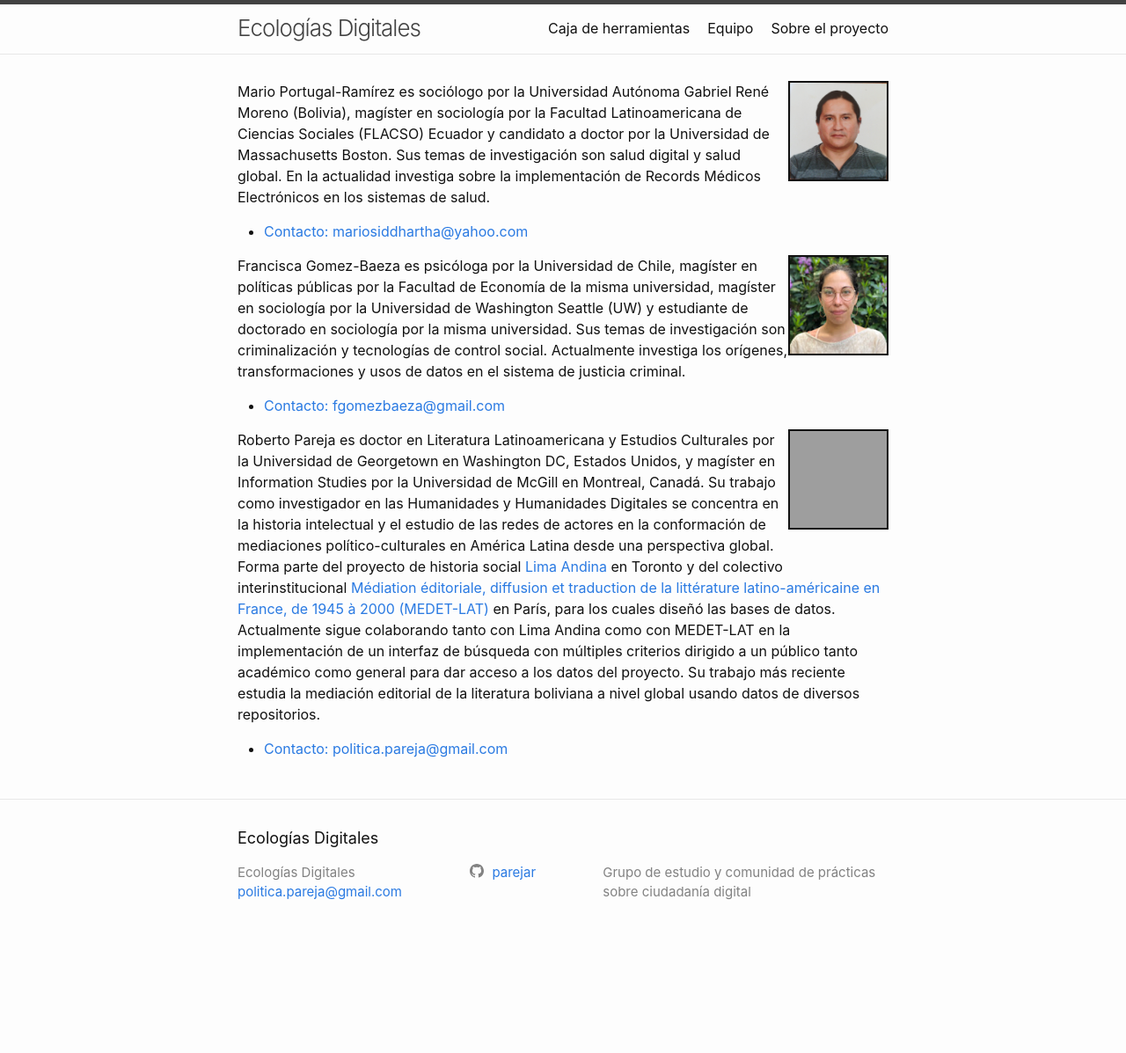
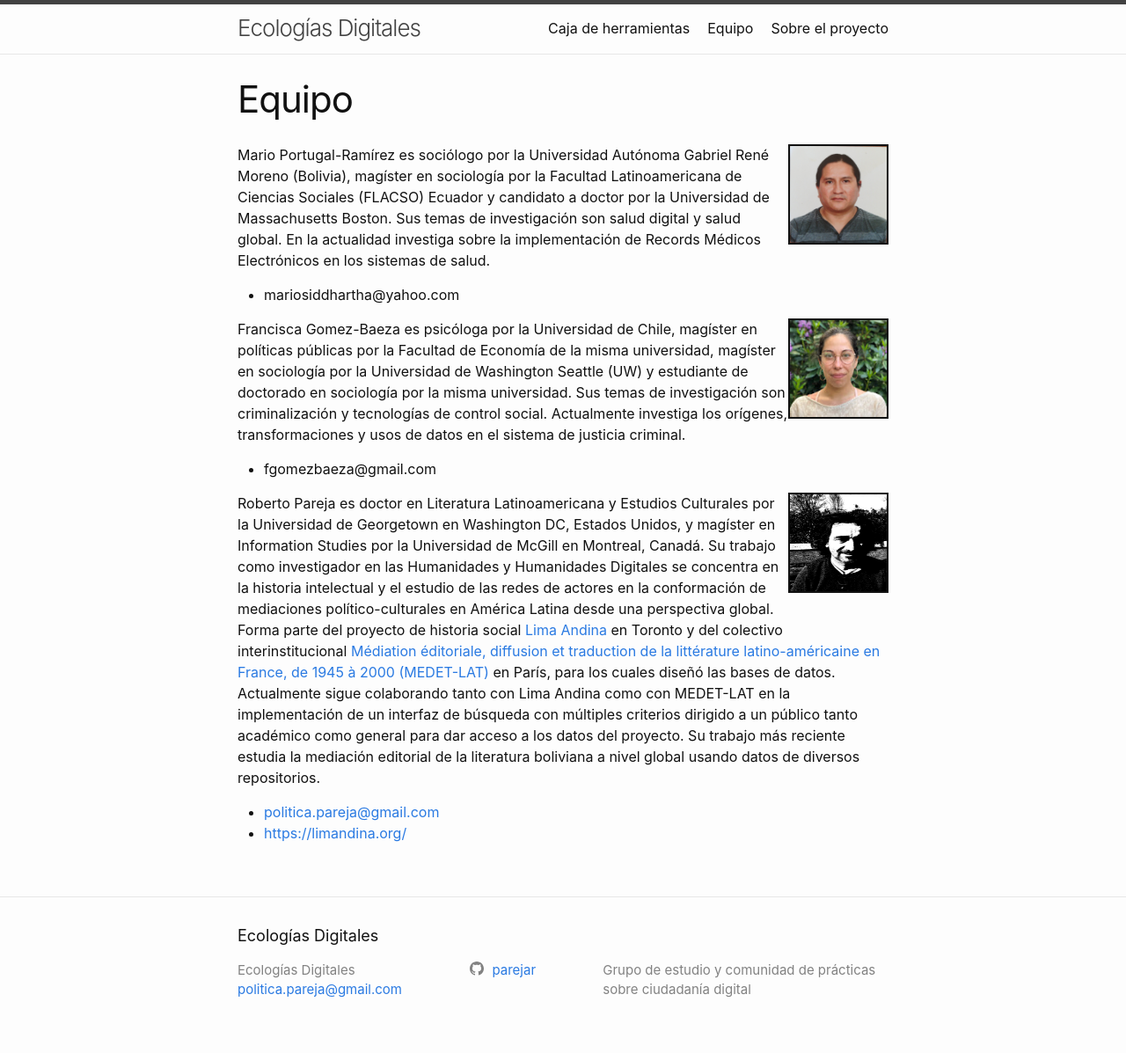
Before and after one commit to parejar/parejar.github.io, a Jekyll site: the page built from docs/_pages/equipo.markdown, in a window 1280 px wide. Shown: the whole page at 88% size. Built offline with Jekyll 4.4.1, drawn with Linux system fonts in a browser that asks for light colours; before the commit the page ends 1086 px from its top, so only the background shows below that; grey boxes are pictures that could not be loaded.

Commit message:
equipo.markdown update

```diff
--- a/docs/_data/members.yml
+++ b/docs/_data/members.yml
@@ -4,3 +4,4 @@
   email: 'fgomezbaeza@gmail.com'
 - name: 'Roberto Pareja'
   email: 'politica.pareja@gmail.com'
+  link: 'https://limandina.org/'
--- a/docs/_layouts/home.html
+++ b/docs/_layouts/home.html
@@ -5,9 +5,11 @@ layout: default
   {%- if page.title -%}
     <h1 class="page-heading">{{ page.title }}</h1>
   {%- endif -%}
-
+<h3>
+  <p class="post-content"
   {{ content }}
-
+  </p>
+</h3>
   {%- if site.posts.size > 0 -%}
     <h2 class="post-list-heading">{{ page.list_title }}</h2>
     <ul class="post-list">
--- a/docs/_pages/equipo.markdown
+++ b/docs/_pages/equipo.markdown
@@ -7,45 +8,50 @@ permalink: /equipo/
 <div style="clear: right;">
     <p style="float: right;"><img src="\assets\images\mario-foto-perfil.jpg" height="110px" width="110px" border="2px"></p>
     <p>Mario Portugal-Ramírez es sociólogo por la Universidad Autónoma Gabriel René Moreno (Bolivia), magíster en sociología por la Facultad Latinoamericana de Ciencias Sociales (FLACSO) Ecuador y candidato a doctor por la Universidad de Massachusetts Boston. Sus temas de investigación son salud digital y salud global. En la actualidad investiga sobre la implementación de Records Médicos Electrónicos en los sistemas de salud.</p>
-    <ul>
+<ul>
 {% for member in site.data.members %}
-{% if member.name contains "Mario" %}
+    {% if member.name contains "Mario" %}
   <li>
-    <a>
-        Contacto: {{ member.email}}
-    </a>
+    <p>
+      {{ member.email }}
+    </p>
   </li>
-{% endif %}
+    {% endif %}
 {% endfor %}
 </ul>
 </div>
 <div style="clear: right;">
     <p style="float: right;"><img src="\assets\images\francisca-foto-perfil.png" height="110px" width="110px" border="2px"></p>
     <p>Francisca Gomez-Baeza es psicóloga por la Universidad de Chile, magíster en políticas públicas por la Facultad de Economía de la misma universidad, magíster en sociología por la Universidad de Washington Seattle (UW) y estudiante de doctorado en sociología por la misma universidad. Sus temas de investigación son criminalización y tecnologías de control social. Actualmente investiga los orígenes, transformaciones y usos de datos en el sistema de justicia criminal.</p>
-    <ul>
+<ul>
 {% for member in site.data.members %}
-{% if member.name contains "Francisca" %}
+    {% if member.name contains "Francisca" %}
   <li>
-    <a>
-        Contacto: {{ member.email}}
-    </a>
+    <p>
+      {{ member.email }}
+    </p>
   </li>
-{% endif %}
+    {% endif %}
 {% endfor %}
 </ul>
 </div>
 <div style="clear: right;">
-    <p style="float: right;"><img src="\assets\images\roberto-foto-perfil.gif" height="110px" width="110px" border="2px"></p>
+    <p style="float: right;"><img src="\assets\images\roberto-foto-perfil.bmp" height="110px" width="110px" border="2px"></p>
     <p>Roberto Pareja es doctor en Literatura Latinoamericana y Estudios Culturales por la Universidad de Georgetown en Washington DC, Estados Unidos, y magíster en Information Studies por la Universidad de McGill en Montreal, Canadá. Su trabajo como investigador en las Humanidades y Humanidades Digitales se concentra en la historia intelectual y el estudio de las redes de actores en la conformación de mediaciones político-culturales en América Latina desde una perspectiva global. Forma parte del proyecto de historia social <a href="https://limandina.org/">Lima Andina</a> en Toronto y del colectivo interinstitucional <a href="https://www.projet-medetlat.com/">Médiation éditoriale, diffusion et traduction de la littérature latino-américaine en France, de 1945 à 2000 (MEDET-LAT)</a> en París, para los cuales diseñó las bases de datos. Actualmente sigue colaborando tanto con Lima Andina como con MEDET-LAT en la implementación de un interfaz de búsqueda con múltiples criterios dirigido a un público tanto académico como general para dar acceso a los datos del proyecto. Su trabajo más reciente estudia la mediación editorial de la literatura boliviana a nivel global usando datos de diversos repositorios.</p>
-    <ul>
+<ul>
 {% for member in site.data.members %}
-{% if member.name contains "Roberto" %}
+    {% if member.name contains "Roberto" %}
   <li>
-    <a>
-        Contacto: {{ member.email}}
-    </a>
+    <a href="{{ member.email }}">{{ member.email }}</a>
   </li>
-{% endif %}
+    {% endif %}
+{% endfor %}
+{% for member in site.data.members %}
+    {% if member.link %}
+  <li>
+    <a href="{{ member.link }}">{{ member.link }}</a>
+  </li>
+    {% endif %}
 {% endfor %}
 </ul>
 </div>
--- a/docs/_pages/sobre-el-proyecto.markdown
+++ b/docs/_pages/sobre-el-proyecto.markdown
@@ -1,4 +1,5 @@
 ---
+layout: page
 title: Sobre el proyecto
 permalink: /sobre-el-proyecto/
 ---
--- a/docs/index.markdown
+++ b/docs/index.markdown
@@ -1,4 +1,5 @@
 ---
 layout: home
 ---
-Bienvenidos a **Gobiernos Algorítmicos**. Éstos son algunos posteos y noticias destacados:
+
+Bienvenidos a **Ecologías Digitales**. Éstos son algunos posteos y noticias destacados:
```
Also changed, not shown: other parts of docs/_pages/equipo.markdown (+2 -1 lines), docs/_pages/caja-de-herramientas.markdown (+8 -3 lines), docs/assets/images/roberto-foto-perfil.bmp (added).
